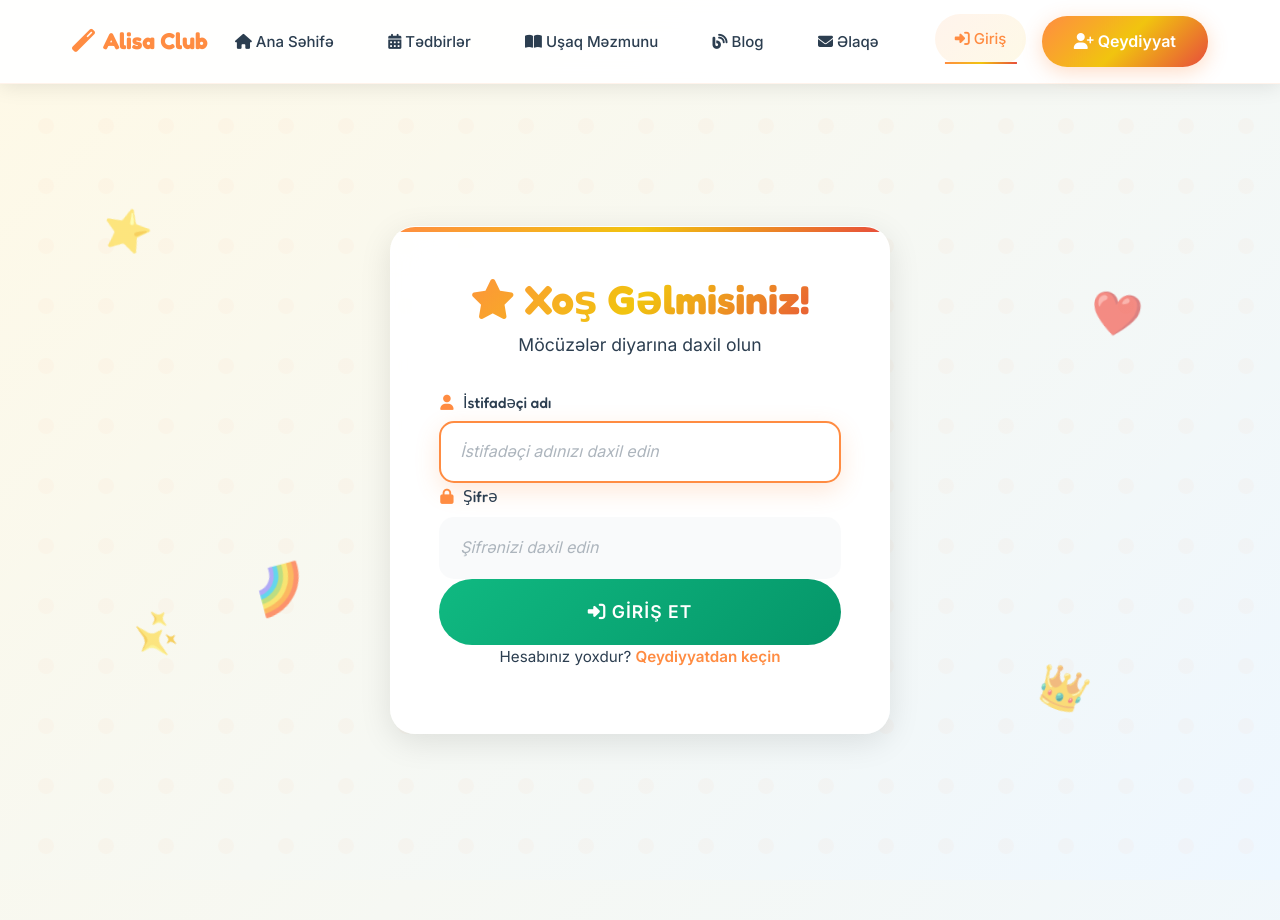
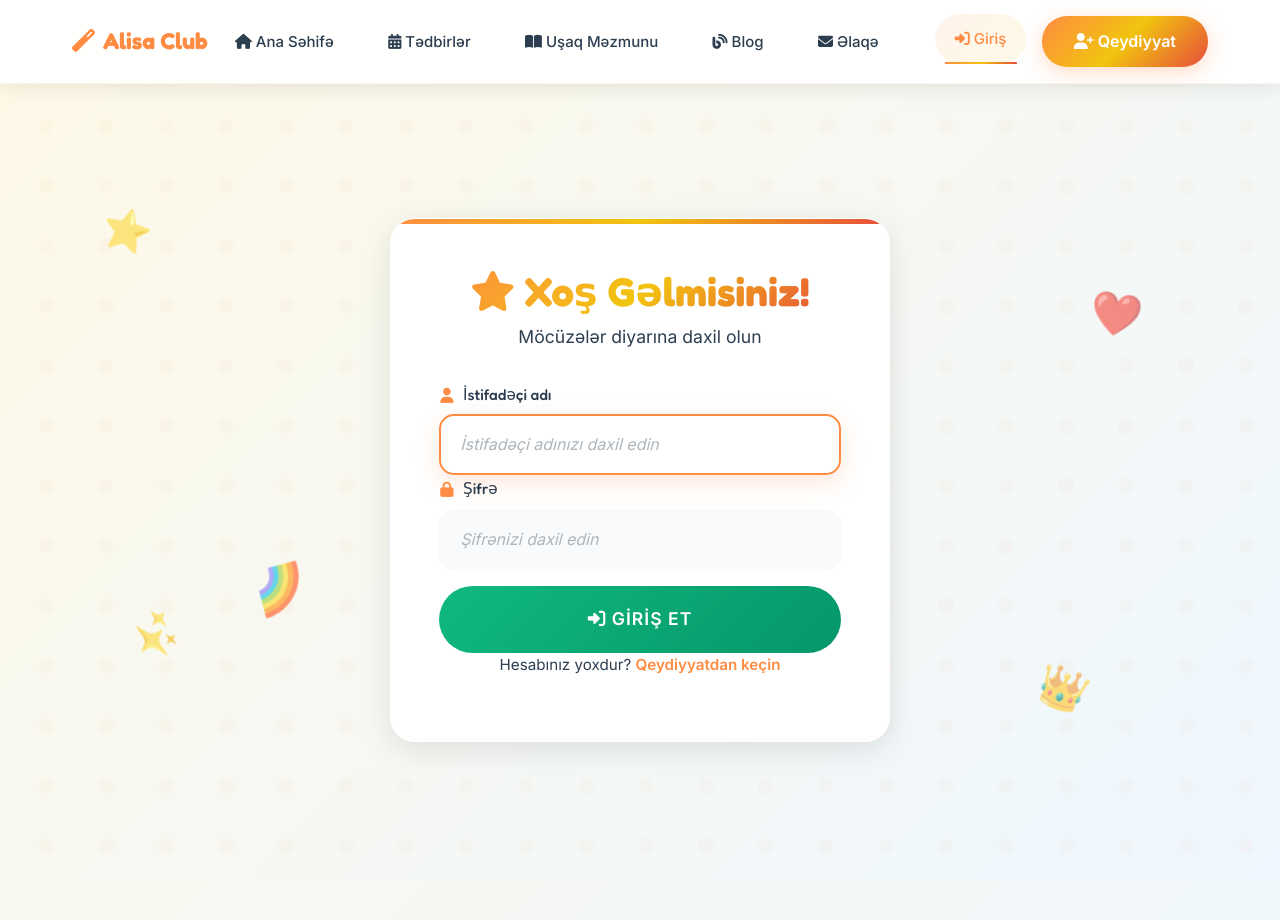
Before and after one commit to ElnurAliyev07/alisaclub, a Django app: page /membership/login/ in a window 1280 px wide. Shown: the top 920 px of the page. Run offline with Django 4.2, Linux system fonts and the light colour scheme; some libraries are stand-ins or nearby versions.

Commit message:
Update login.html

```diff
--- a/templates/membership/login.html
+++ b/templates/membership/login.html
@@ -270,6 +270,7 @@
         border-radius: 50px;
         font-size: 1.1rem;
         font-weight: 600;
+        margin-top:15px;
         cursor: pointer;
         transition: all 0.3s ease;
         text-transform: uppercase;
```
